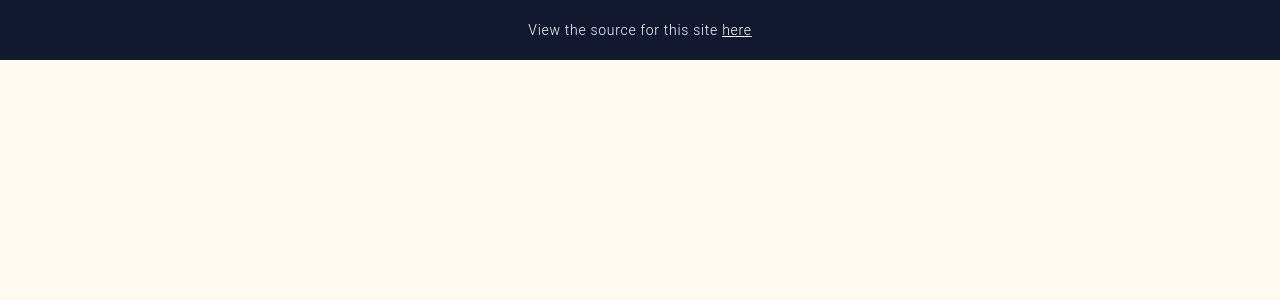
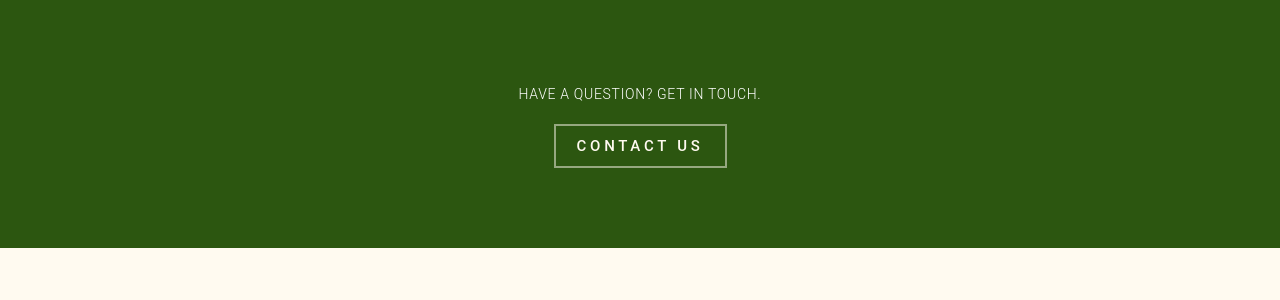
Before and after one commit to Time-to-grow/website, a React (Vite) app: page /1/1 in a window 1280 px wide. Shown: the top 300 px of the page. Built offline with nearby package versions, Linux system fonts and the light colour scheme; no server answers.

Commit message:
tidy up themes

```diff
--- a/src/Viewport/Footer.tsx
+++ b/src/Viewport/Footer.tsx
@@ -1,27 +1,28 @@
 import { JSX } from "react";
 
-import Link from "@mui/material/Link";
+import Button from "@mui/material/Button";
 import Stack from "@mui/material/Stack";
 import Typography from "@mui/material/Typography";
 
 const Footer = (): JSX.Element => {
     return (
         <>
-            <Stack sx={{ backgroundColor: "text.primary", py: 2 }}>
-                <Typography align="center" color="white" variant="body1">
-                    View the source for this site{" "}
-                    <Link
-                        color="inherit"
-                        underline="always"
-                        sx={{
-                            "&:hover": { color: "primary.light" },
-                        }}
-                        rel="noreferrer"
-                        target="_blank"
-                        href="https://github.com/el-zacharoo/portfolio">
-                        here
-                    </Link>
+            <Stack
+                sx={{ backgroundColor: "secondary.main", py: 10 }}
+                direction="column"
+                justifyContent="center"
+                alignItems="center"
+                spacing={2}>
+                <Typography
+                    textTransform="uppercase"
+                    align="center"
+                    color="white"
+                    variant="body1">
+                    Have a question? Get in touch.
                 </Typography>
+                <Button size="large" color="info" variant="outlined">
+                    Contact Us
+                </Button>
             </Stack>
         </>
     );
--- /dev/null
+++ b/src/theme/components.ts
@@ -0,0 +1,15 @@
+import { Components } from "@mui/material/styles";
+
+export const components: Components = {
+    MuiButton: {
+        styleOverrides: {
+            outlined: {
+                borderRadius: "0px",
+                borderWidth: "2px",
+                "&:hover": {
+                    borderWidth: "2px",
+                },
+            }
+        }
+    },
+};
--- a/src/theme/index.tsx
+++ b/src/theme/index.tsx
@@ -1,10 +1,14 @@
 import { createTheme, responsiveFontSizes } from "@mui/material/styles";
 import type { Theme } from "@mui/material/styles";
 
+import { components } from "./components";
 import { palette } from "./palette";
 import { typography } from "./typography";
 
-export const theme: Theme = responsiveFontSizes(createTheme({
-    palette,
-    typography,
-}));
+export const theme: Theme = responsiveFontSizes(
+    createTheme({
+        components,
+        palette,
+        typography,
+    })
+);
--- a/src/theme/palette.ts
+++ b/src/theme/palette.ts
@@ -5,7 +5,7 @@ export const palette: PaletteOptions = {
         main: "#111830",
     },
     secondary: {
-        main: "#397B00",
+        main: "#2C5610",
     },
     text: {
         primary: "#111830 ",
```
